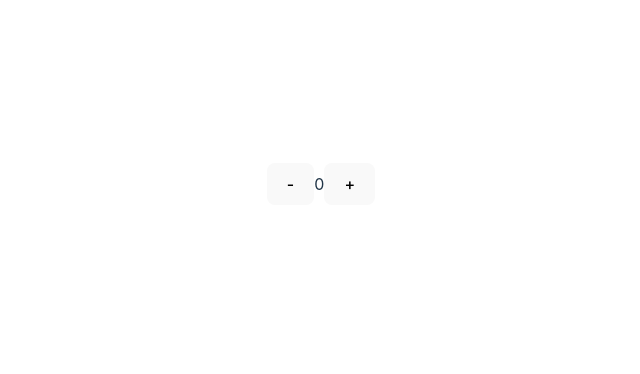
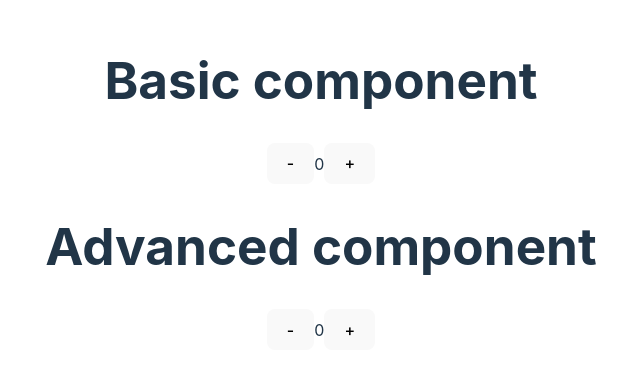
Before and after one commit to surajnarsaleindx/react-testing-presentation, a React (Vite) app in the folder counter-app/: page / in a window 1280 px wide. Shown: the part 216-590 px from the top of the page, without its empty margins (319-959 px from the left). Built offline with nearby package versions, Linux system fonts and the light colour scheme.

Commit message:
feat: add Advanced counter to page

```diff
--- a/counter-app/src/App.tsx
+++ b/counter-app/src/App.tsx
@@ -1,14 +1,14 @@
-// src/App.tsx
-import React from 'react';
 import './App.css';
 import Counter from './components/Counter';
+import AdvanceCounter from './components/AdvanceCounter';
 
 function App() {
   return (
     <div className="App">
-      <header className="App-header">
-        <Counter />
-      </header>
+      <h1>Basic component</h1>
+      <Counter />
+      <h1>Advanced component</h1>
+      <AdvanceCounter />
     </div>
   );
 }
```
Also changed, not shown: 1 other file (tests, documents, lock files or other folders).
